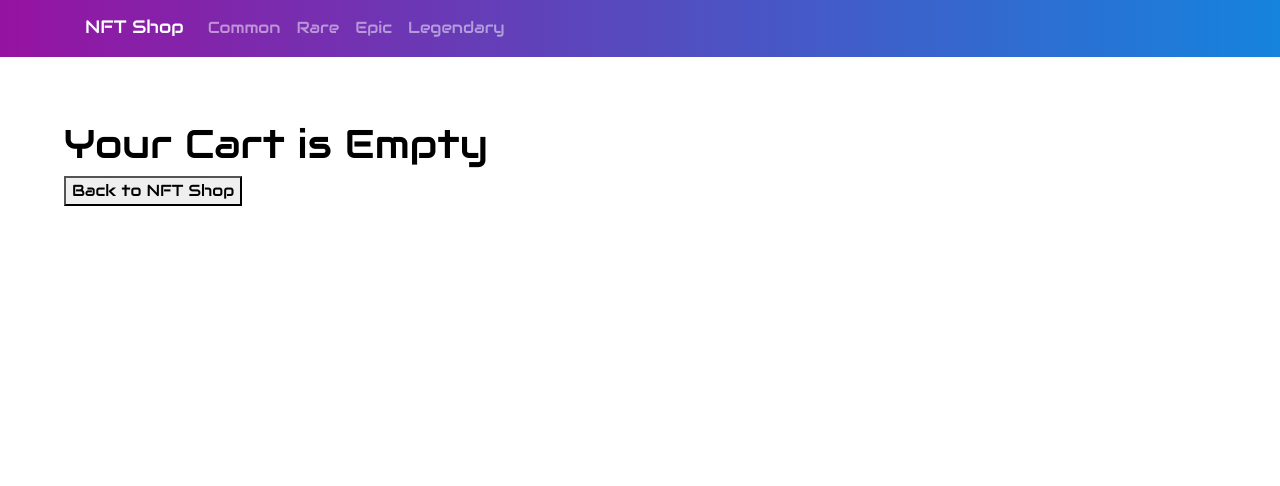
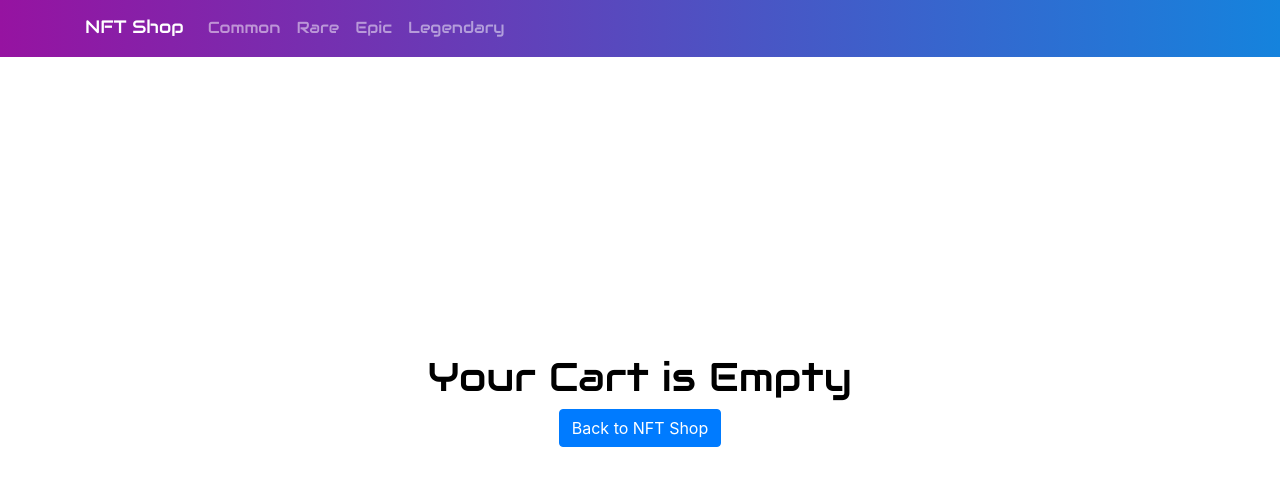
Before and after one commit to jpmascaretti/nftshop-mascaretti, a React (Create React App) app: page /cart in a window 1280 px wide. Shown: the top 486 px of the page. Built offline with nearby package versions, Linux system fonts and the light colour scheme.

Commit message:
class 11 deliverable done

```diff
--- a/src/components/Cart/Cart.css
+++ b/src/components/Cart/Cart.css
@@ -1,11 +1,31 @@
 @import url("https://fonts.googleapis.com/css2?family=Audiowide&display=swap");
 
+.cart__noitems {
+  display: flex;
+  justify-content: center;
+  align-items: center;
+  flex-direction: column;
+  color: black;
+  height: 100vh;
+}
 
-.cart__noitems {
+.card-group {
+    display: flex;
+    align-items: center;
+    justify-content: center!;
+    margin: 2rem;
+    flex-direction: column !important;
+}
+
+.grand__total--font {
+    font-weight: bold ;
+    color: black ;
     position: absolute;
-    top: 15%;
-    left: 5%;
-    color: black;
-    font-family: "Audiowide", cursive;
+    width: 100vw;
+    font-size: 1.5rem;
+    text-align: center;
+}
 
+.cart__noitems--header {
+    font-family: "Audiowide", "cursive";
 }
--- a/src/components/Cart/Cart.js
+++ b/src/components/Cart/Cart.js
@@ -2,10 +2,13 @@ import React, { useContext, useState, useEffect } from "react";
 import { useHistory } from "react-router-dom";
 import { ModeContext } from "../CartContext/CartContext";
 import CartItem from "../CartItem/CartItem";
+import { CardGroup } from "react-bootstrap";
+import { Button } from "react-bootstrap";
+
 import "./Cart.css";
 
 const Cart = () => {
-  const { cartState, removeItemFromCart } = useContext(ModeContext);
+  const { cartState} = useContext(ModeContext);
 
   const routeHistory = useHistory();
 
@@ -26,23 +29,23 @@ const Cart = () => {
 
   return cartState.length === 0 ? (
     <div className="cart__noitems">
-      <h1>Your Cart is Empty</h1>
-      <button onClick={(e) => routeHistory.push("/")}>Back to NFT Shop</button>
+      <h1 className="cart__noitems--header" >Your Cart is Empty</h1>
+      <Button variant="primary" onClick={(e) => routeHistory.push("/")}>Back to NFT Shop</Button>
     </div>
   ) : (
-    <div>
+    <React.Fragment>
+    <CardGroup className="card-group">
       {cartState.map((element, i) =>
         typeof element === "object" ? (
-          <React.Fragment key={i}>
+          <div key={i}>
             <CartItem element={element} cartState={cartState} />
-            <button onClick={() => removeItemFromCart(element)}>
-              Remove Item
-            </button>
-          </React.Fragment>
+          </div>
         ) : null
       )}
-      <div>Grand Total: {cartSummative}.000 ETH</div>
-    </div>
+    </CardGroup>
+    <div className="grand__total--font"> Grand Total: {cartSummative}.000 ETH = $ {cartSummative*2127.96} USD</div>
+    </React.Fragment>
+
   );
 };
 
--- a/src/components/CartContext/CartContext.js
+++ b/src/components/CartContext/CartContext.js
@@ -1,4 +1,4 @@
-import React, { useState, createContext} from "react";
+import React, { useState, createContext } from "react";
 
 export const ModeContext = createContext();
 
@@ -46,7 +46,6 @@ const CartContext = (props) => {
     setCartState([...cartItemDeleted]);
   }
 
-  console.log(cartState);
 
   return (
     <ModeContext.Provider
--- /dev/null
+++ b/src/components/CartItem/CartItem.css
@@ -0,0 +1,9 @@
+.unordered_list-cart {
+    list-style-type: none;
+    align-self: center;
+    margin: 0;
+    padding: 0;
+}
+.item__total{
+    font-weight: bold;
+}
--- a/src/components/CartItem/CartItem.js
+++ b/src/components/CartItem/CartItem.js
@@ -1,16 +1,32 @@
-import React from 'react'
+import React, {useContext} from "react";
+import { Card, Button } from "react-bootstrap";
+import "./CartItem.css";
+import { ModeContext } from "../CartContext/CartContext";
 
-const CartItem = ({element, cartState}) => {
 
-    return (
-        <ul>
-          <li >{element.title} </li>
-          <li>Price: {element.price}.000 ETH</li>
-          <li>Quantity: {cartState[cartState.indexOf(element) + 1]}</li>
-          <li>Total: {element.price * cartState[cartState.indexOf(element) + 1]}.000 ETH</li>
-        </ul>
+const CartItem = ({ element, cartState}) => {
+    const { removeItemFromCart } = useContext(ModeContext);
 
-    )
-}
+  return (
+    <Card className="card-group" style={{ width: "18rem" }}>
+      <Card.Img variant="top" src={element.pictureUrl} />
+      <Card.Body>
+        <Card.Title>{element.title}</Card.Title>
+          <ul className="unordered_list-cart">
+            <li>Price: {element.price}.000 ETH</li>
+            <li>Quantity: x {cartState[cartState.indexOf(element) + 1]}</li>
+            <br></br>
+            <li className="item__total">
+              Total: {element.price * cartState[cartState.indexOf(element) + 1]}
+              .000 ETH
+            </li>
+          </ul>
+          <br></br>
+          <br></br>
+        <Button variant="danger" onClick={() => removeItemFromCart(element)}>Remove From Cart</Button>
+      </Card.Body>
+    </Card>
+  );
+};
 
-export default CartItem
+export default CartItem;
--- a/src/components/CartPurchaseButtons/CartPurchaseButtons.js
+++ b/src/components/CartPurchaseButtons/CartPurchaseButtons.js
@@ -14,7 +14,7 @@ const CartPurchaseButtons = ({ cancelPurchase, item, quantityAdded }) => {
           routeHistory.push("/cart");
         }}
       >
-        Finish Purchase
+        Go To Cart
       </button>
       <button
         className="button__cancel"
--- a/src/components/ItemCount/ItemCount.js
+++ b/src/components/ItemCount/ItemCount.js
@@ -1,10 +1,12 @@
 import React, { useState, useContext } from "react";
 import "./ItemCount.css";
 import { ModeContext } from "../CartContext/CartContext";
+import { Button } from "react-bootstrap";
+
 
 const ItemCount = ({ stock, initial, addToCart, item, setQtyAdded }) => {
   const [count, setCount] = useState(initial);
-  const {addItemToCart} = useContext(ModeContext)
+  const { addItemToCart } = useContext(ModeContext);
 
   return (
     <>
@@ -34,7 +36,7 @@ const ItemCount = ({ stock, initial, addToCart, item, setQtyAdded }) => {
         </button>
       </div>
       <div className="button__wrapper--second">
-        <button
+        <Button
           className={
             count > 0 && count <= stock
               ? "button__add-to-cart"
@@ -48,7 +50,7 @@ const ItemCount = ({ stock, initial, addToCart, item, setQtyAdded }) => {
           }}
         >
           Add to Cart
-        </button>
+        </Button>
       </div>
     </>
   );
--- a/src/components/ItemList/ItemList.css
+++ b/src/components/ItemList/ItemList.css
@@ -1,5 +1,3 @@
-/* @import url('https://fonts.googleapis.com/css2?family=Audiowide&display=swap');
-*/
 
 .card__grid--layout {
     width: 100%;
@@ -8,15 +6,4 @@
     margin-top: 10vh;
     align-items:center;
     justify-items: center;
-    /* left: 5%; */
-
 }
-
-.card__single--layout {
-    width: 100%;
-    display: grid;
-    grid-template-columns: repeat(1, 1fr);
-    margin-top: 10vh;
-    align-items:center;
-    justify-items: center;
-}
--- a/src/components/NavigationBar/CartWidget/CartWidget.css
+++ b/src/components/NavigationBar/CartWidget/CartWidget.css
@@ -23,9 +23,17 @@
   transform: scale(1.2);
 }
 
-#dot_number {
+#dot__number {
   position: relative;
   color: white;
   font-weight: bold;
   top: -0.35rem;
 }
+
+#dot__number--twodigits {
+  position: relative;
+  color: white;
+  font-weight: bold;
+  top: -0.35rem;
+  left: -0.2rem
+}
--- a/src/components/NavigationBar/CartWidget/CartWidget.js
+++ b/src/components/NavigationBar/CartWidget/CartWidget.js
@@ -2,6 +2,8 @@ import React, { useContext, useState, useEffect } from "react";
 import { Cart3 } from "react-bootstrap-icons";
 import { ModeContext } from "../../CartContext/CartContext";
 import "./CartWidget.css";
+import { Link } from "react-router-dom";
+
 
 function CartWidget() {
   const { cartState } = useContext(ModeContext);
@@ -18,14 +20,13 @@ function CartWidget() {
     });
   }, [cartState]);
 
-  //Note: need to add styling when number > 9 - easy conditional rendering with css class
   return (
-    <a href="/cart">
+    <Link to="/cart">
       <Cart3 id="cart__style" />
       <span id="dot">
-        <p id="dot_number">{cartTotalQuantity}</p>
+        <p id={cartTotalQuantity < 10 ? "dot__number" : "dot__number--twodigits"}>{cartTotalQuantity}</p>
       </span>
-    </a>
+    </Link>
   );
 }
 
```
Also changed, not shown: src/components/Item/Item.js (+13 -12 lines), src/components/ItemDetailContainer/ItemDetailContainer.css (deleted).
